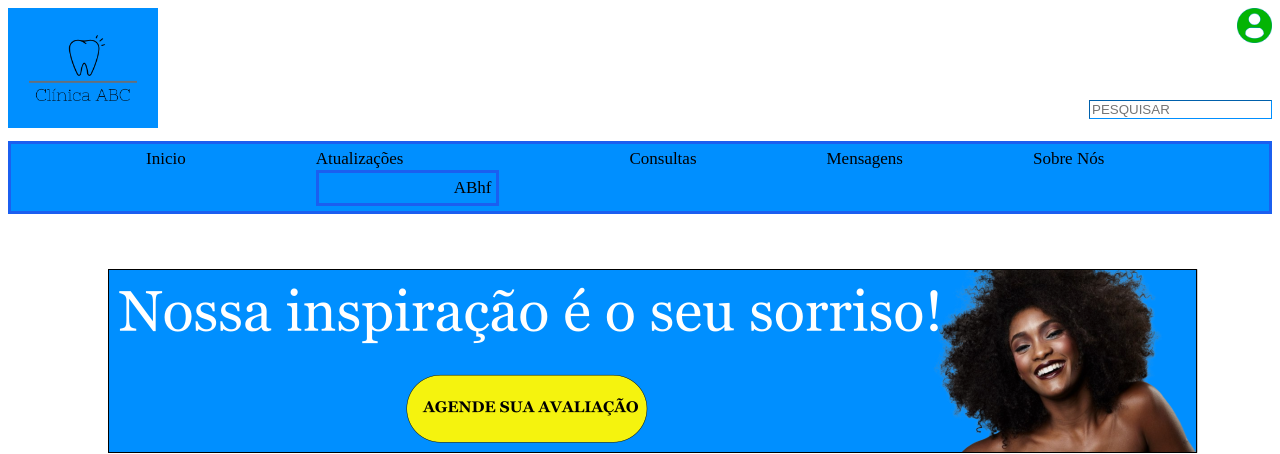
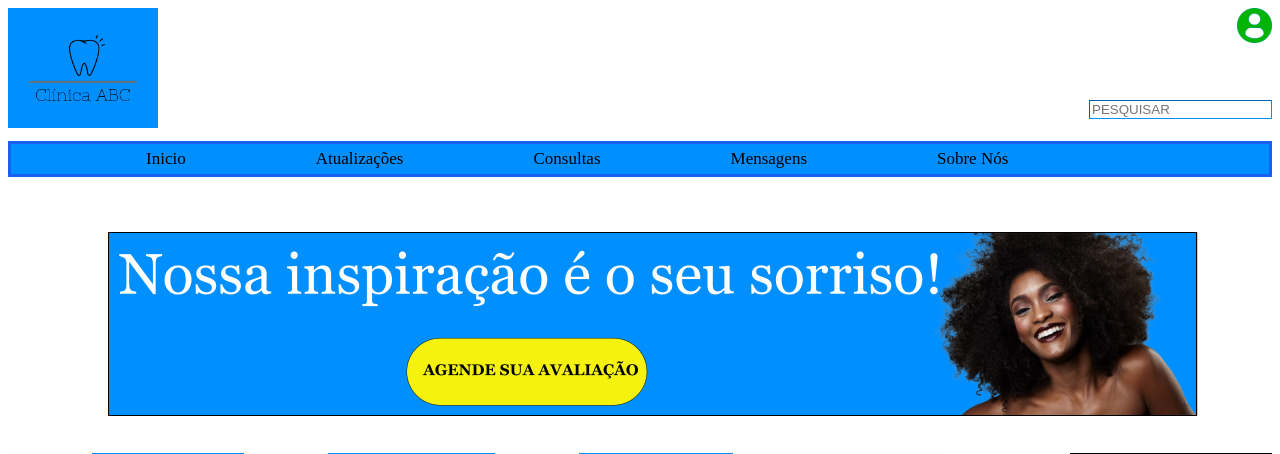
Before and after one commit to azevedoVine/Clinica-, a PHP site: page / in a window 1280 px wide. Shown: the top 454 px of the page. Run offline with PHP 8.4, Linux system fonts and the light colour scheme.

Commit message:
Menu quase pronto

```diff
--- a/Usuário/assets/css/style.css
+++ b/Usuário/assets/css/style.css
@@ -32,7 +32,7 @@ body{
 	border-width:0.1px;
 }
 
-ul{
+.menu{
 	background-color: #008FFF;
 	border:solid;
 	border-color:rgb(27, 95, 240);
@@ -43,10 +43,27 @@ ul{
 	font-size: 17px;
 }
 
-li{
+.menu li{
 	float:left;
 	margin-left:130px;
 }
+
+.menu li a{
+	color:black;
+	text-decoration:none;}
+
+
+.menu li   ul{
+	position:absolute;
+	background-color: #008FFF;
+	border:solid;
+	border-color:rgb(27, 95, 240);
+	display:none; }
+
+.menu li:hover ul{
+	display:block;}
+
+.menu li ul li{ display:block; width:100%;}
 
 a{
 	color:black;
--- a/Usuário/index.html
+++ b/Usuário/index.html
@@ -19,17 +19,17 @@
 				</div>
 			</div>
 		<nav>
-				<ul>
+				<ul class="menu">
 					<li><a href="#">Inicio</a></li>
 					<li><a href="#">Atualizações</a>
+						</li>
+					<li><a href="#">Consultas</a>
 						<ul>
 							<li>
-								ABhf
+								<a href="#">Minhas Consultas</a>
 							</li>
 						</ul>
-						</li>
 					</li>
-					<li><a href="#">Consultas</a></li>
 					<li><a href="#">Mensagens</a></li>
 					<li><a href="#">Sobre Nós</a></li>
 				</ul>
```
